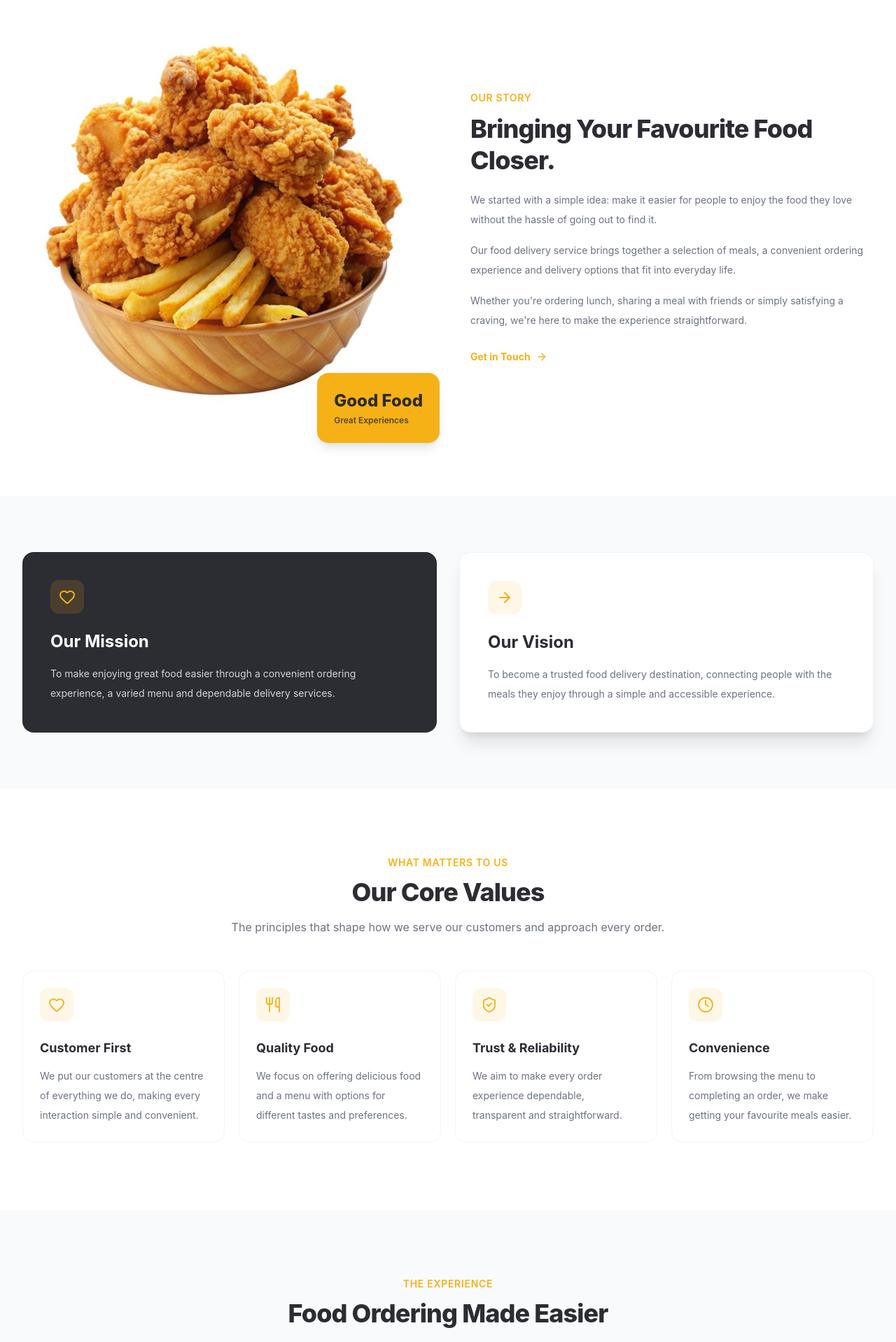
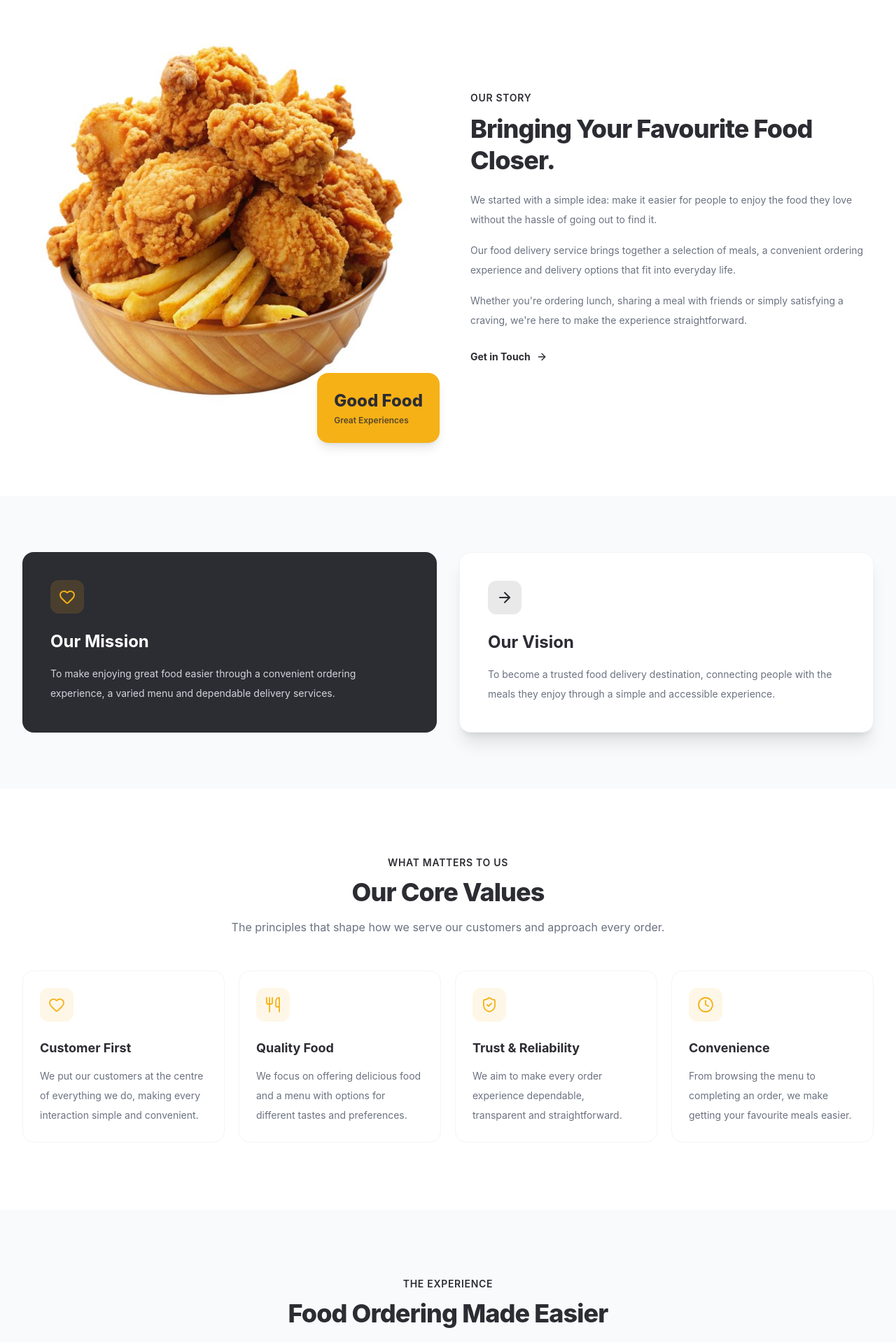
Before and after one commit to dennesnjoroge/food-plus, a React (Vite) app: page /about in a window 1280 px wide. Shown: the part 640-2558 px from the top of the page at 70% size. Built offline with nearby package versions, Linux system fonts and the light colour scheme.

Commit message:
improvements

```diff
--- a/src/components/Hero.tsx
+++ b/src/components/Hero.tsx
@@ -4,7 +4,6 @@ export const Hero = () => {
   return (
     <section className="relative overflow-hidden bg-secondary">
       <div className="mx-auto grid max-w-7xl items-center gap-12 px-6 py-16 sm:px-8 lg:grid-cols-2 lg:gap-16 lg:py-24">
-        {/* Left: Content */}
         <div className="max-w-xl">
           <h1 className="mt-7 text-4xl font-extrabold leading-tight tracking-tight text-white sm:text-5xl lg:text-6xl">
             Fast food,
@@ -18,21 +17,20 @@ export const Hero = () => {
 
           <div className="mt-9 flex flex-wrap items-center gap-4">
             <a
-              href="/order"
+              href="/products"
               className="inline-flex items-center justify-center rounded-xl bg-primary px-7 py-4 text-sm font-semibold text-secondary shadow-lg shadow-orange-500/20 transition hover:-translate-y-0.5 hover:bg-primary-hover"
             >
               Order Now
             </a>
 
             <a
-              href="/menu"
+              href="#menu"
               className="inline-flex items-center justify-center rounded-xl border border-primary px-7 py-4 text-sm font-semibold text-primary transition hover:border-primary-hover hover:text-primary-hover"
             >
               Our Menu
             </a>
           </div>
 
-          {/* Trust indicators */}
           <div className="mt-12 flex flex-wrap gap-8 border-t border-border/20 pt-7">
             <div className="flex flex-col gap-1">
               <div className="flex items-center gap-2">
@@ -65,7 +63,6 @@ export const Hero = () => {
           </div>
         </div>
 
-        {/* Right: Rider image */}
         <div className="relative mx-auto w-full max-w-xl">
           <img
             src="/images/delivery-rider.svg"
--- a/src/components/OurMenu.tsx
+++ b/src/components/OurMenu.tsx
@@ -14,7 +14,7 @@ export const OurMenu = () => {
       : products.filter((product) => product.category === activeCategory);
 
   return (
-    <section className="bg-white">
+    <section id="menu" className="bg-white">
       <div className="mx-auto max-w-7xl px-5 py-14 sm:px-8 sm:py-16 lg:py-20">
         {/* Heading */}
         <div className="flex flex-col gap-4 sm:flex-row sm:items-end sm:justify-between">
--- a/src/pages/About.tsx
+++ b/src/pages/About.tsx
@@ -104,7 +104,7 @@ export const About = () => {
           </div>
 
           <div className="pt-5 lg:pt-0">
-            <p className="text-sm font-semibold uppercase tracking-wider text-primary">
+            <p className="text-sm font-semibold uppercase tracking-wider text-secondary">
               Our Story
             </p>
 
@@ -131,7 +131,7 @@ export const About = () => {
 
             <Link
               to="/contact"
-              className="mt-7 inline-flex items-center gap-2 text-sm font-bold text-primary transition hover:text-primary-hover"
+              className="mt-7 inline-flex items-center gap-2 text-sm font-bold text-secondary transition hover:opacity-90"
             >
               Get in Touch
               <ArrowRight className="h-4 w-4" />
@@ -156,7 +156,7 @@ export const About = () => {
           </div>
 
           <div className="rounded-2xl border border-gray-100 bg-white shadow-xl p-7 sm:p-10">
-            <div className="flex h-12 w-12 items-center justify-center rounded-xl bg-primary/10 text-primary">
+            <div className="flex h-12 w-12 items-center justify-center rounded-xl bg-secondary/10 text-secondary">
               <ArrowRight className="h-6 w-6" />
             </div>
 
@@ -176,7 +176,7 @@ export const About = () => {
       <section className="bg-white">
         <div className="mx-auto max-w-7xl px-5 py-16 sm:px-8 sm:py-20 lg:py-24">
           <div className="mx-auto max-w-2xl text-center">
-            <p className="text-sm font-semibold uppercase tracking-wider text-primary">
+            <p className="text-sm font-semibold uppercase tracking-wider text-secondary">
               What Matters to Us
             </p>
 
@@ -220,7 +220,7 @@ export const About = () => {
       <section className="bg-gray-50">
         <div className="mx-auto max-w-7xl px-5 py-16 sm:px-8 sm:py-20 lg:py-24">
           <div className="mx-auto max-w-2xl text-center">
-            <p className="text-sm font-semibold uppercase tracking-wider text-primary">
+            <p className="text-sm font-semibold uppercase tracking-wider text-secondary">
               The Experience
             </p>
 
```
